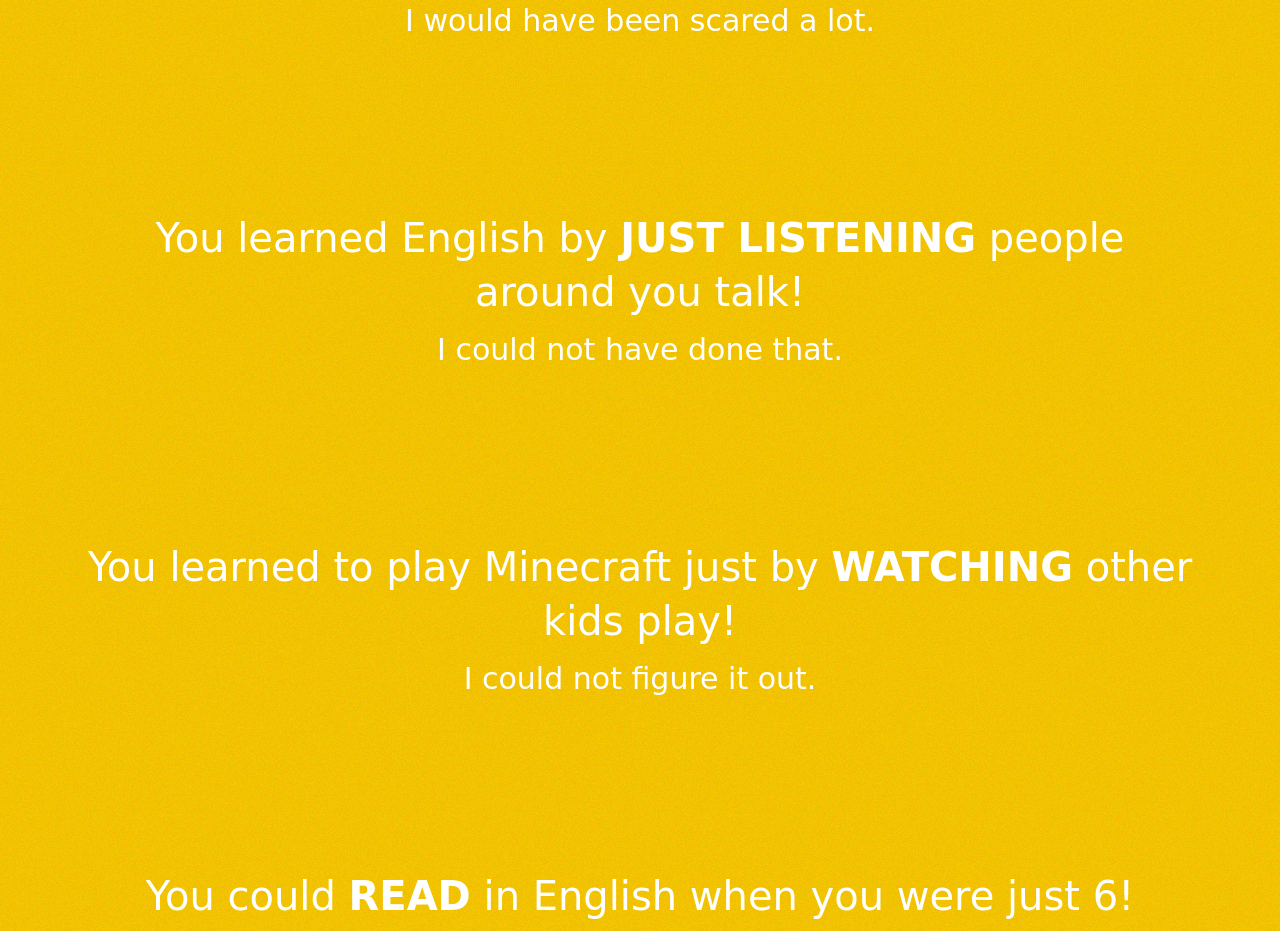
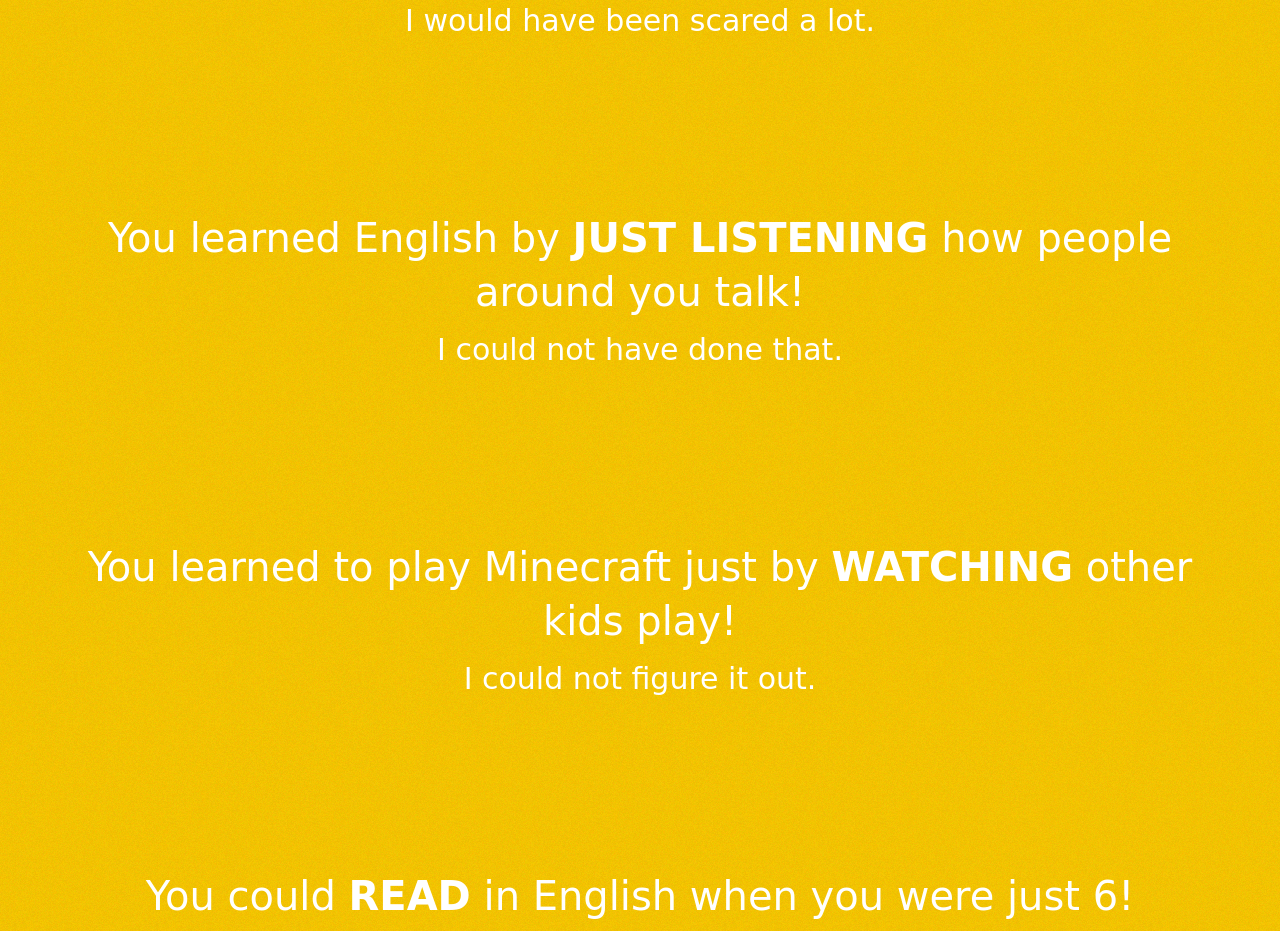
Before and after one commit to dsabanin/alex-is-7, a plain HTML site: page index.html in a window 1280 px wide. Shown: the part 1017-1948 px from the top of the page. Drawn offline with Linux system fonts and the light colour scheme; a web font is replaced by a local one.

Commit message:
spelling

```diff
--- a/index.html
+++ b/index.html
@@ -247,7 +247,7 @@ You are the most AWESOME guy I know!</p>
 <p>You came into a school where <b>NO ONE</b> knew your language, and you were not scared! <br>
 <small>I would have been scared a lot.</small></p>
 
-<p>You learned English by <b>JUST LISTENING</b> people around you talk!<br>
+<p>You learned English by <b>JUST LISTENING</b> how people around you talk!<br>
 <small>I could not have done that.</small></p>
 
 <p>You learned to play Minecraft just by <b>WATCHING</b> other kids play!<br>
```
